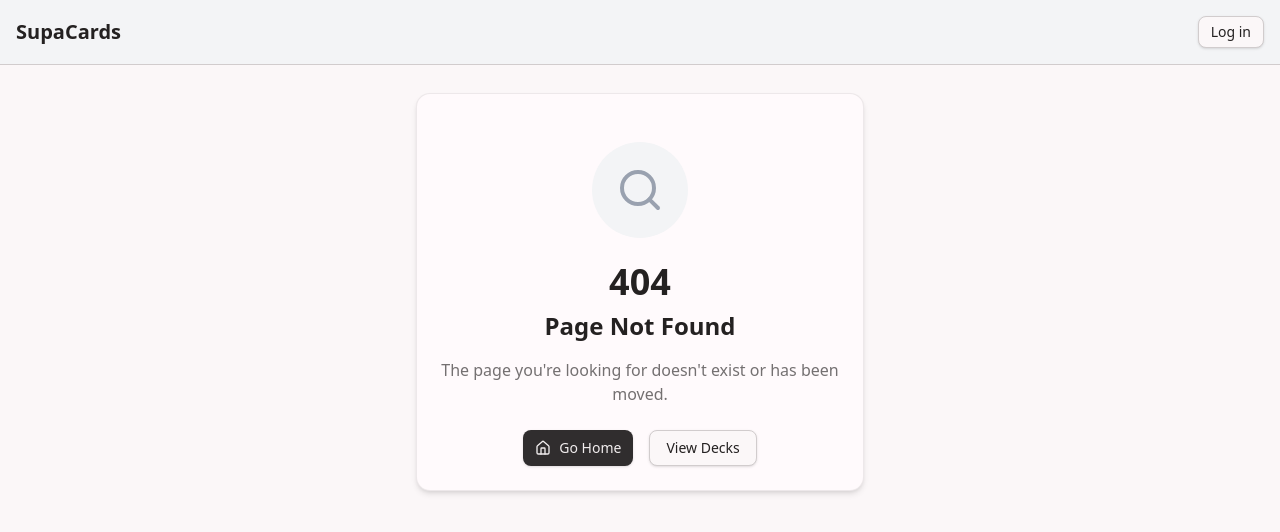
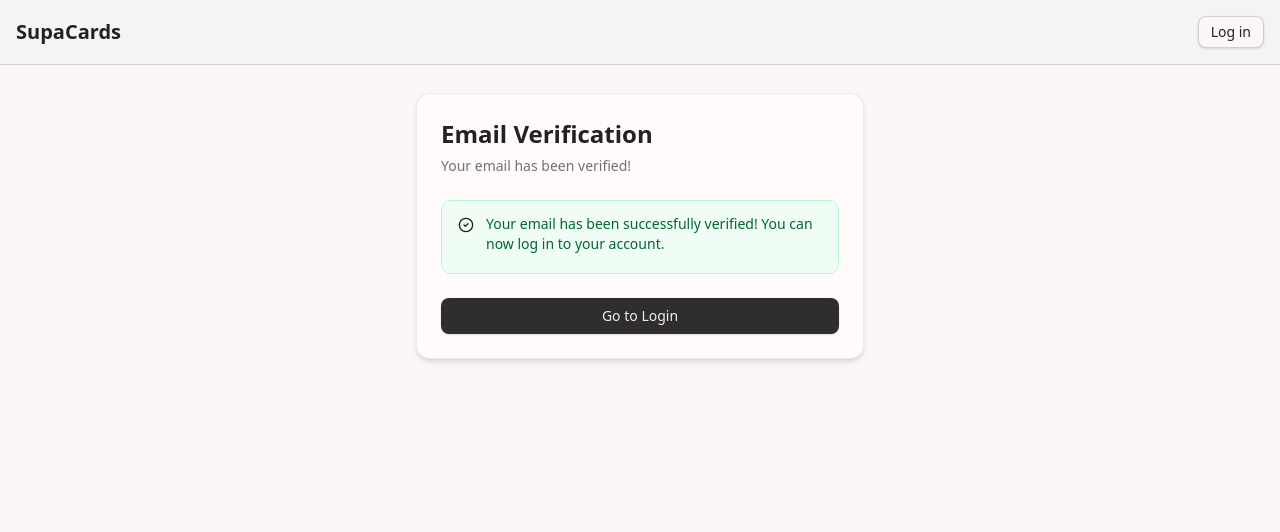
Before and after one commit to drewsamsen/sr-cards-app, a Next.js app: page /auth/confirm in a window 1280 px wide. Before the commit this address had no page. Shown: the top 532 px of the page. Built offline with nearby package versions, Linux system fonts and the light colour scheme.

Commit message:
add user registration flow

```diff
--- /dev/null
+++ b/src/app/auth/confirm/page.tsx
@@ -0,0 +1,119 @@
+"use client"
+
+import { useEffect, useState, Suspense } from "react"
+import { useRouter, useSearchParams } from "next/navigation"
+import { Card, CardContent, CardDescription, CardFooter, CardHeader, CardTitle } from "@/components/ui/card"
+import { Button } from "@/components/ui/button"
+import { Alert, AlertDescription } from "@/components/ui/alert"
+import { CheckCircle2, AlertCircle, Loader2 } from "lucide-react"
+import { PageLayout } from "@/components/page-layout"
+
+// Component that uses useSearchParams
+function EmailConfirmation() {
+  const router = useRouter()
+  const searchParams = useSearchParams()
+  const [status, setStatus] = useState<'loading' | 'success' | 'error'>('loading')
+  const [message, setMessage] = useState<string>("")
+
+  useEffect(() => {
+    // Check URL parameters to determine status
+    const error = searchParams.get('error')
+    const error_description = searchParams.get('error_description')
+
+    // Brief timeout to ensure UI renders properly
+    setTimeout(() => {
+      if (error) {
+        setStatus('error')
+        setMessage(error_description || "Failed to verify your email. The link may have expired.")
+      } else {
+        setStatus('success')
+        setMessage("Your email has been successfully verified! You can now log in to your account.")
+      }
+    }, 500)
+  }, [searchParams])
+
+  const handleGoToLogin = () => {
+    router.push('/login')
+  }
+
+  return (
+    <div className="flex items-center justify-center">
+      <Card className="w-full max-w-md">
+        <CardHeader>
+          <CardTitle className="text-2xl">Email Verification</CardTitle>
+          <CardDescription>
+            {status === 'loading' ? 'Processing your verification...' :
+             status === 'success' ? 'Your email has been verified!' :
+             'Email verification failed'}
+          </CardDescription>
+        </CardHeader>
+        <CardContent>
+          {status === 'loading' && (
+            <div className="flex flex-col items-center justify-center py-8">
+              <Loader2 className="h-12 w-12 animate-spin text-primary mb-4" />
+              <p className="text-center text-muted-foreground">
+                Please wait a moment...
+              </p>
+            </div>
+          )}
+
+          {status === 'success' && (
+            <Alert className="bg-green-50 text-green-800 border-green-200">
+              <CheckCircle2 className="h-4 w-4" />
+              <AlertDescription>{message}</AlertDescription>
+            </Alert>
+          )}
+
+          {status === 'error' && (
+            <Alert variant="destructive">
+              <AlertCircle className="h-4 w-4" />
+              <AlertDescription>{message}</AlertDescription>
+            </Alert>
+          )}
+        </CardContent>
+        <CardFooter>
+          <Button
+            onClick={handleGoToLogin}
+            className="w-full"
+            disabled={status === 'loading'}
+          >
+            {status === 'success' ? 'Go to Login' : 'Back to Login'}
+          </Button>
+        </CardFooter>
+      </Card>
+    </div>
+  )
+}
+
+// Loading fallback
+function ConfirmationLoading() {
+  return (
+    <div className="flex items-center justify-center">
+      <Card className="w-full max-w-md">
+        <CardHeader>
+          <CardTitle className="text-2xl">Email Verification</CardTitle>
+          <CardDescription>Loading verification page...</CardDescription>
+        </CardHeader>
+        <CardContent>
+          <div className="flex flex-col items-center justify-center py-8">
+            <Loader2 className="h-12 w-12 animate-spin text-primary mb-4" />
+            <p className="text-center text-muted-foreground">
+              Loading...
+            </p>
+          </div>
+        </CardContent>
+      </Card>
+    </div>
+  )
+}
+
+// Main page component with Suspense
+export default function ConfirmPage() {
+  return (
+    <PageLayout>
+      <Suspense fallback={<ConfirmationLoading />}>
+        <EmailConfirmation />
+      </Suspense>
+    </PageLayout>
+  )
+}
--- a/src/app/login/page.tsx
+++ b/src/app/login/page.tsx
@@ -9,16 +9,20 @@ import { Label } from "@/components/ui/label"
 import { Tabs, TabsContent, TabsList, TabsTrigger } from "@/components/ui/tabs"
 import { useAuth } from "@/lib/hooks"
 import { PageLayout } from "@/components/page-layout"
+import { Alert, AlertDescription } from "@/components/ui/alert"
+import { CheckCircle2, AlertCircle } from "lucide-react"
 
 export default function LoginPage() {
   const router = useRouter()
-  const { login, isLoading, error, clearError, user, isInitialized } = useAuth()
+  const { login, register, isLoading, error, clearError, user, isInitialized } = useAuth()
   const [formData, setFormData] = useState({
     email: '',
     password: '',
     name: '',
   })
   const [formError, setFormError] = useState<string | null>(null)
+  const [registrationSuccess, setRegistrationSuccess] = useState(false)
+  const [activeTab, setActiveTab] = useState("login")
 
   // Redirect to decks page if already logged in
   useEffect(() => {
@@ -43,21 +47,26 @@ export default function LoginPage() {
       setFormError(null)
       clearError()
     }
+
+    // Clear registration success when user types
+    if (registrationSuccess) {
+      setRegistrationSuccess(false)
+    }
   }
 
   const handleSubmit = async (event: React.FormEvent<HTMLFormElement>) => {
     event.preventDefault()
 
-    // Basic validation
-    if (!formData.email || !formData.password) {
-      setFormError('Please fill in all required fields')
-      return
-    }
-
     // Get the form ID to determine if it's login or register
     const formId = event.currentTarget.id
 
     if (formId === 'login-form') {
+      // Basic validation
+      if (!formData.email || !formData.password) {
+        setFormError('Please fill in all required fields')
+        return
+      }
+
       const success = await login({
         email: formData.email,
         password: formData.password,
@@ -74,9 +83,39 @@ export default function LoginPage() {
         // Navigate to decks page
         router.push('/decks')
       }
-    } else {
-      // Handle registration (to be implemented)
-      console.log('Registration to be implemented')
+    } else if (formId === 'register-form') {
+      // Basic validation for registration
+      if (!formData.email || !formData.password || !formData.name) {
+        setFormError('Please fill in all required fields')
+        return
+      }
+
+      // Password strength validation
+      if (formData.password.length < 8) {
+        setFormError('Password must be at least 8 characters long')
+        return
+      }
+
+      const success = await register({
+        email: formData.email,
+        password: formData.password,
+        name: formData.name,
+      })
+
+      if (success) {
+        // Reset form data after successful registration
+        setFormData({
+          email: '',
+          password: '',
+          name: '',
+        })
+
+        // Show success message
+        setRegistrationSuccess(true)
+
+        // Switch to login tab after successful registration
+        setActiveTab("login")
+      }
     }
   }
 
@@ -84,7 +123,7 @@ export default function LoginPage() {
     <PageLayout>
       <div className="flex items-start justify-center">
         <Card className="w-full max-w-md">
-          <Tabs defaultValue="login" className="w-full">
+          <Tabs value={activeTab} onValueChange={setActiveTab} className="w-full">
             <TabsList className="grid w-full grid-cols-2">
               <TabsTrigger value="login">Login</TabsTrigger>
               <TabsTrigger value="register">Register</TabsTrigger>
@@ -98,10 +137,25 @@ export default function LoginPage() {
                 </CardHeader>
                 <CardContent className="space-y-4">
                   {formError && (
-                    <div className="bg-destructive/10 text-destructive text-sm p-3 rounded-md">
-                      {formError}
-                    </div>
+                    <Alert variant="destructive" className="mb-4">
+                      <AlertCircle className="h-4 w-4" />
+                      <AlertDescription>{formError}</AlertDescription>
+                    </Alert>
                   )}
+
+                  {registrationSuccess && (
+                    <Alert className="mb-4 bg-green-50 text-green-800 border-green-200">
+                      <CheckCircle2 className="h-4 w-4" />
+                      <AlertDescription>
+                        <p className="font-medium">Registration successful!</p>
+                        <p className="mt-1">
+                          We&apos;ve sent a confirmation link to your email address.
+                          Please check your inbox (and spam folder) and click the link to activate your account.
+                        </p>
+                      </AlertDescription>
+                    </Alert>
+                  )}
+
                   <div className="space-y-2">
                     <Label htmlFor="email">Email</Label>
                     <Input
@@ -147,9 +201,10 @@ export default function LoginPage() {
                 </CardHeader>
                 <CardContent className="space-y-4">
                   {formError && (
-                    <div className="bg-destructive/10 text-destructive text-sm p-3 rounded-md">
-                      {formError}
-                    </div>
+                    <Alert variant="destructive" className="mb-4">
+                      <AlertCircle className="h-4 w-4" />
+                      <AlertDescription>{formError}</AlertDescription>
+                    </Alert>
                   )}
                   <div className="space-y-2">
                     <Label htmlFor="name">Full Name</Label>
@@ -184,6 +239,9 @@ export default function LoginPage() {
                       onChange={handleInputChange}
                       required
                     />
+                    <p className="text-xs text-muted-foreground mt-1">
+                      Password must be at least 8 characters long
+                    </p>
                   </div>
                 </CardContent>
                 <CardFooter className="pt-4">
--- a/src/lib/api/services/auth.service.ts
+++ b/src/lib/api/services/auth.service.ts
@@ -11,6 +11,9 @@ export interface RegisterRequest {
   email: string;
   password: string;
   name: string;
+  options?: {
+    emailRedirectTo?: string;
+  };
 }
 
 // API response structure
--- a/src/lib/hooks/useAuth.ts
+++ b/src/lib/hooks/useAuth.ts
@@ -1,5 +1,5 @@
 import { useState, useCallback, useEffect, useRef } from 'react';
-import { authService, AuthResponse, LoginRequest, ApiError } from '@/lib/api';
+import { authService, AuthResponse, LoginRequest, RegisterRequest, ApiError } from '@/lib/api';
 
 // Default token expiration time in milliseconds (1 hour)
 const DEFAULT_TOKEN_EXPIRY = 60 * 60 * 1000;
@@ -14,6 +14,7 @@ interface UseAuthReturn {
   isInitialized: boolean;
   error: string | null;
   login: (credentials: LoginRequest) => Promise<boolean>;
+  register: (userData: RegisterRequest) => Promise<boolean>;
   logout: () => Promise<void>;
   clearError: () => void;
 }
@@ -188,6 +189,42 @@ export function useAuth(): UseAuthReturn {
     }
   }, [scheduleTokenRefresh]);
 
+  const register = useCallback(async (userData: RegisterRequest): Promise<boolean> => {
+    setIsLoading(true);
+    setError(null);
+
+    try {
+      // Add redirect URL for email confirmation
+      const requestData = {
+        ...userData,
+        options: {
+          emailRedirectTo: `${window.location.origin}/auth/confirm`
+        }
+      };
+
+      const response = await authService.register(requestData);
+
+      // With email confirmation enabled, we won't get tokens back immediately
+      // We just need to check if the registration was successful
+      if (response.data.status === "success") {
+        // Update last activity timestamp
+        lastActivityRef.current = Date.now();
+        return true;
+      } else {
+        throw new Error("Registration failed");
+      }
+    } catch (err) {
+      const message = err instanceof ApiError
+        ? err.message
+        : 'An unexpected error occurred during registration';
+
+      setError(message);
+      return false;
+    } finally {
+      setIsLoading(false);
+    }
+  }, []);
+
   const logout = useCallback(async (): Promise<void> => {
     setIsLoading(true);
 
@@ -218,6 +255,7 @@ export function useAuth(): UseAuthReturn {
     isInitialized,
     error,
     login,
+    register,
     logout,
     clearError,
   };
```
